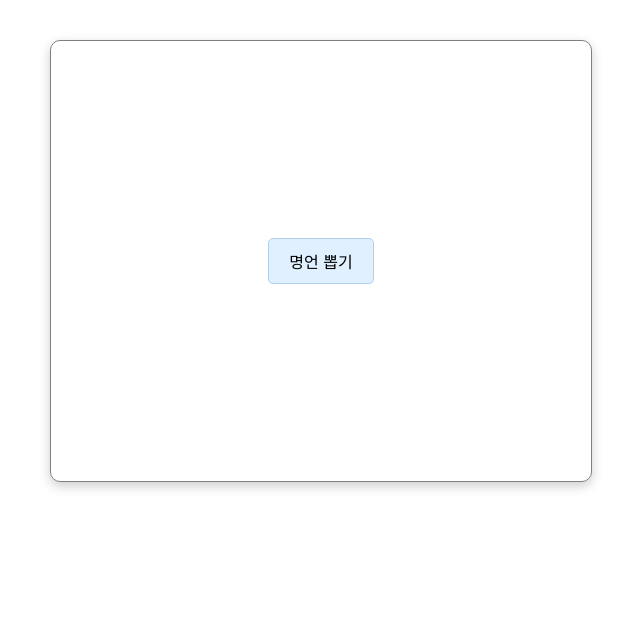
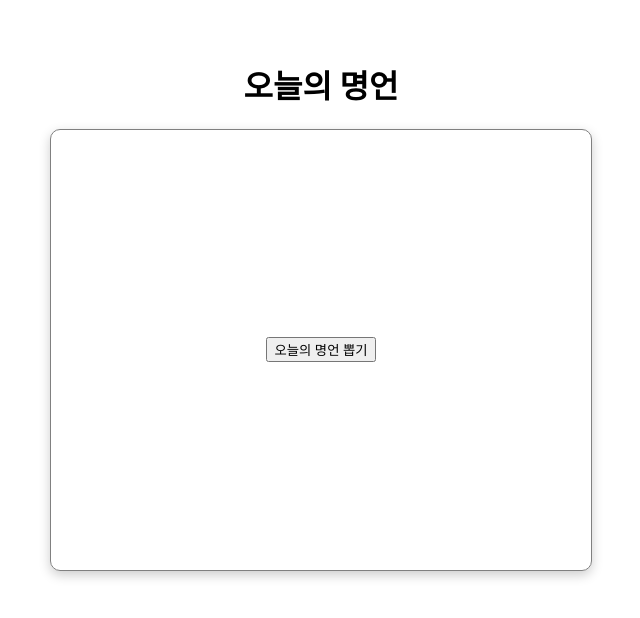
Before and after one commit to skjy7200/react1, a React (Create React App) app: page / in a window 1280 px wide. Shown: the top 618 px of the page, without its empty margins (319-959 px from the left). Built offline with nearby package versions, Linux system fonts and the light colour scheme.

Commit message:
홈, quote 페이지 구분

```diff
--- a/src/App.js
+++ b/src/App.js
@@ -1,6 +1,6 @@
 import React from "react";
 import { BrowserRouter as Router, Routes, Route } from "react-router-dom";
-import Quote from "./pages/Quote";         // 첫 페이지?
+import Quote from "./pages/Home";         // 첫 페이지?
 import QuotePage from "./pages/QuotePage"; // 두번쨰 페이지
 import "./App.css";
 
--- a/src/pages/Home.jsx
+++ b/src/pages/Home.jsx
@@ -1 +1,22 @@
 // 1페이지 화면 구성
+import React from "react";
+import { useNavigate } from "react-router-dom";
+import "../App.css";
+
+function Home() {
+  const navigate = useNavigate();
+
+  return (
+    <div className="home-container">
+      <h1 className="home-title">오늘의 명언</h1>
+
+      <div className="quote-box">
+        <button className="button" onClick={() => navigate("/quote")}>
+          오늘의 명언 뽑기
+        </button>
+      </div>
+    </div>
+  );
+}
+
+export default Home;
--- a/src/pages/Quote.jsx
+++ b/src/pages/Quote.jsx
@@ -1,28 +1,30 @@
-//API 연결
-import React from "react";
-import { useNavigate } from "react-router-dom";
+import React, { useEffect, useState } from "react";
 import "../App.css";
 
-function Quote() {
-  const navigate = useNavigate();
+function QuotePage() {
+  const [quote, setQuote] = useState("");
+
+  const fetchQuote = async () => {
+    try {
+      const response = await fetch(`https://api.adviceslip.com/advice?timestamp=${new Date().getTime()}`);
+      const data = await response.json();
+      setQuote(data.slip.advice);
+    } catch (error) {
+      console.error("에러 발생:", error);
+    }
+  };
+
+  useEffect(() => {
+    fetchQuote();
+    const interval = setInterval(fetchQuote, 5000);
+    return () => clearInterval(interval);
+  }, []);
 
   return (
-    <div className="quote-box" style={{ textAlign: "center" }}>
-      <button
-        onClick={() => navigate("/quote")}
-        style={{
-          padding: "10px 20px",
-          fontSize: "1rem",
-          borderRadius: "5px",
-          backgroundColor: "#e0f0ff",
-          border: "1px solid #b0d0f0",
-          cursor: "pointer"
-        }}
-      >
-        명언 뽑기
-      </button>
+    <div className="quote-box">
+      <p>{quote}</p>
     </div>
   );
 }
 
-export default Quote;
+export default QuotePage;
```
